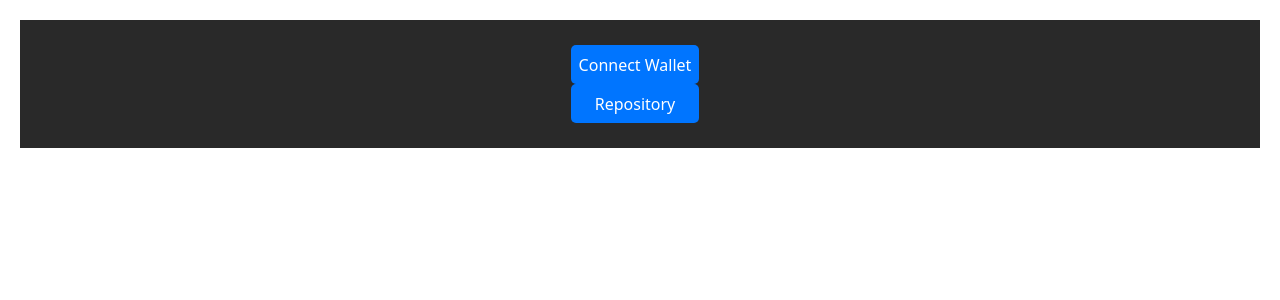
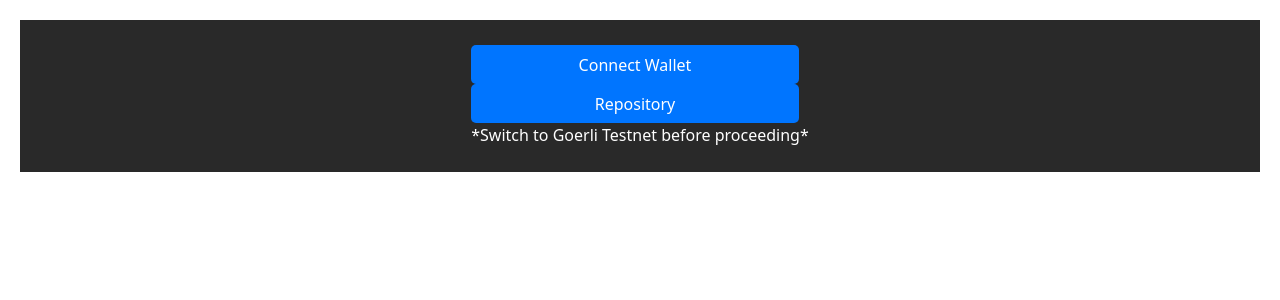
Before and after one commit to neeoll/web3-todo-list, a Next.js app: page / in a window 1280 px wide. Shown: the top 300 px of the page. Built offline with nearby package versions, Linux system fonts and the light colour scheme.

Commit message:
Updated contract address

```diff
--- a/config.js
+++ b/config.js
@@ -1 +1 @@
-export const contractAddress = "0x610178dA211FEF7D417bC0e6FeD39F05609AD788"
+export const contractAddress = "0xe737F138cD7e10F63803619eCD3F08707108F832"
--- a/pages/index.js
+++ b/pages/index.js
@@ -53,6 +53,7 @@
         </Dialog.Portal>
       </Dialog.Root>
       <StyledButton type={'save'} onClick={() => {router.push('https://github.com/neeoll/web3-todo-list')}}>Repository</StyledButton>
+      <span>*Switch to Goerli Testnet before proceeding*</span>
     </StyledCard>
   )
 }
```
